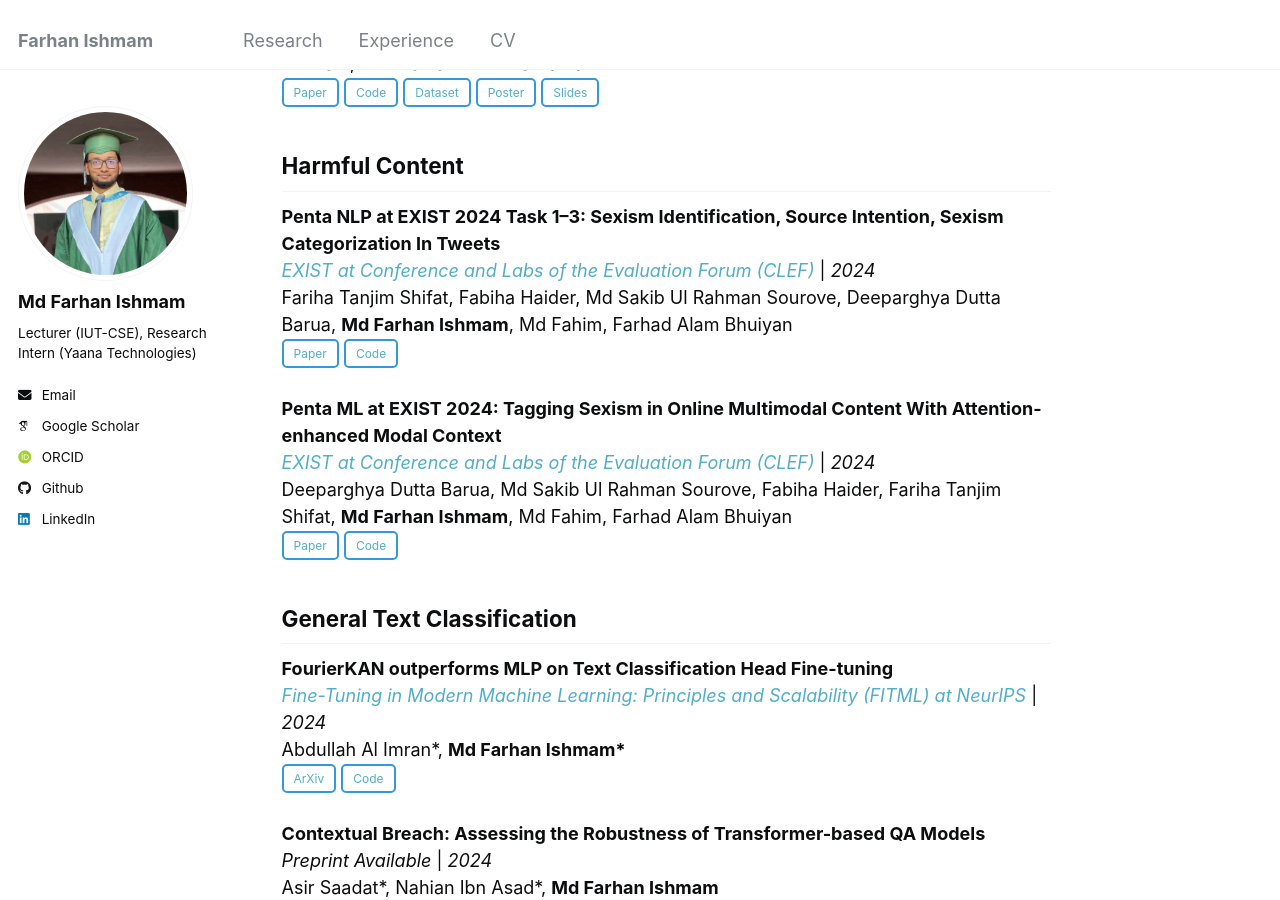
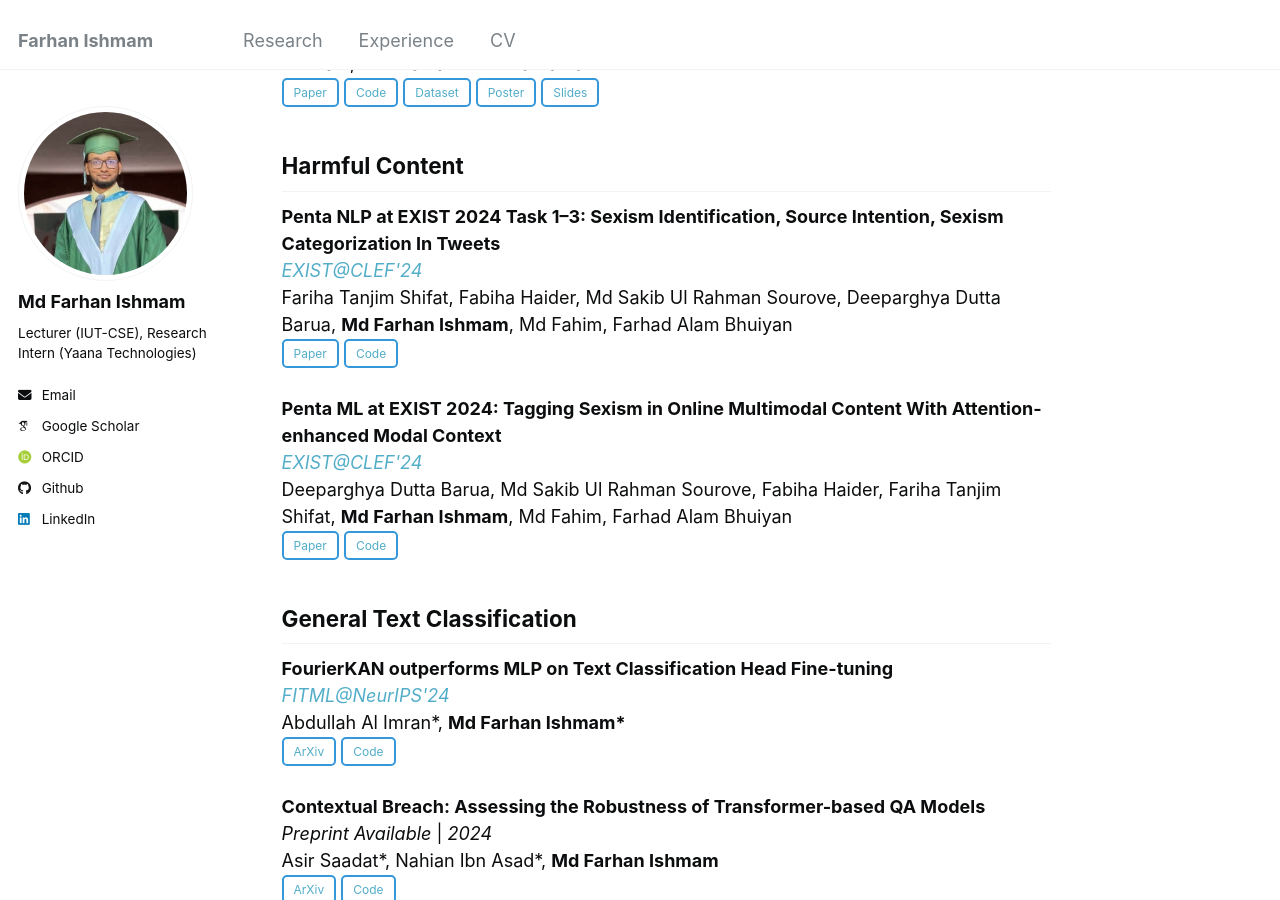
Before and after one commit to farhanishmam/farhanishmam.github.io, a Jekyll site: the page built from _pages/publications.html, in a window 1280 px wide and 900 px high, scrolled down 1187 px. Built offline with Jekyll 4.4.1, drawn with Linux system fonts in a browser that asks for light colours; some web fonts are replaced.

Commit message:
Update publications.html

```diff
--- a/_pages/publications.html
+++ b/_pages/publications.html
@@ -39,7 +39,7 @@ The full list of articles is available on my <a href="https://scholar.google.com
     <em><a href="https://wacv2025.thecvf.com/">WACV'25</a></em><br>
     <strong>Md Farhan Ishmam*</strong>, Ishmam Tashdeed*, Talukder Asir Saadat*, Md Hamjajul Ashmafee, Abu Raihan Mostofa Kamal, Md Azam Hossain<br>
     <button class="transparent-button" onclick="window.location.href='https://openaccess.thecvf.com/content/WACV2025/papers/Ishmam_Visual_Robustness_Benchmark_for_Visual_Question_Answering_VQA_WACV_2025_paper.pdf'"><a href="https://openaccess.thecvf.com/content/WACV2025/papers/Ishmam_Visual_Robustness_Benchmark_for_Visual_Question_Answering_VQA_WACV_2025_paper.pdf">Paper</a></button>
-    <button class="transparent-button" onclick="window.location.href='https://openaccess.thecvf.com/content/WACV2025/supplemental/Ishmam_Visual_Robustness_Benchmark_WACV_2025_supplemental.pdf'"><a href="https://openaccess.thecvf.com/content/WACV2025/supplemental/Ishmam_Visual_Robustness_Benchmark_WACV_2025_supplemental.pdf">Paper</a></button>
+    <button class="transparent-button" onclick="window.location.href='https://openaccess.thecvf.com/content/WACV2025/supplemental/Ishmam_Visual_Robustness_Benchmark_WACV_2025_supplemental.pdf'"><a href="https://openaccess.thecvf.com/content/WACV2025/supplemental/Ishmam_Visual_Robustness_Benchmark_WACV_2025_supplemental.pdf">Supp</a></button>
   <button class="transparent-button" onclick="window.location.href='https://github.com/ishmamt/VQA-Visual-Robustness-Benchmark'"><a href="https://github.com/ishmamt/VQA-Visual-Robustness-Benchmark">Code</a></button>
    <button class="transparent-button" onclick="window.location.href='https://drive.google.com/file/d/1uT4KG9YW7o_VTsYtsaVcf4iAVyktl1e0/view'"><a href="https://drive.google.com/file/d/1uT4KG9YW7o_VTsYtsaVcf4iAVyktl1e0/view">Poster</a></button>
   <button class="transparent-button" onclick="window.location.href='https://drive.google.com/file/d/17uBXQkbWralJ1le3nU0p1HUJ-nSjRrYf/view'"><a href="https://drive.google.com/file/d/17uBXQkbWralJ1le3nU0p1HUJ-nSjRrYf/view">Slides</a></button>
@@ -78,7 +78,7 @@ The full list of articles is available on my <a href="https://scholar.google.com
 <br>
   <div class="section-item">
     <strong>BanTH: A Multi-label Hate Speech Detection Dataset for Transliterated Bangla</strong><br>
-    <em>NAACL'25 Findings</em><br>
+    <em><a href="https://2025.naacl.org/">NAACL'25 Findings</a></em><br>
     Fabiha Haider*, Fariha Tanjim Shifat*, <strong>Md Farhan Ishmam*</strong>, Deeparghya Dutta Barua, Md Sakib Ul Rahman Sourove, Md Fahim, Farhad Alam Bhuiyan<br>
     <button class="transparent-button" onclick="window.location.href='https://arxiv.org/abs/2410.13281'"><a href="https://arxiv.org/abs/2410.13281">ArVix</a></button>
     <button class="transparent-button" onclick="window.location.href='https://github.com/farhanishmam/BanTH'"><a href="https://github.com/farhanishmam/BanTH">Code</a></button>
@@ -86,7 +86,7 @@ The full list of articles is available on my <a href="https://scholar.google.com
 <br>
 <div class="section-item">
     <strong>BnSentMix: A Diverse Bengali-English Code-Mixed Dataset for Sentiment Analysis</strong><br>
-    <em>LoResLM@COLING'25</em><br>
+    <em><a href="https://loreslm.github.io/">LoResLM@COLING'25</a></em><br>
     Sadia Alam, <strong>Md Farhan Ishmam</strong>, Navid Hasin Alvee, Md Shahnewaz Siddique, Md Azam Hossain, Abu Raihan Mostofa Kamal<br>
     <button class="transparent-button" onclick="window.location.href='https://aclanthology.org/2025.loreslm-1.4.pdf'"><a href="https://aclanthology.org/2025.loreslm-1.4.pdf">Paper</a></button>
     <button class="transparent-button" onclick="window.location.href='https://github.com/Nishita2000/BnSentMix'"><a href="https://github.com/Nishita2000/BnSentMix">Code</a></button>
@@ -98,7 +98,7 @@ The full list of articles is available on my <a href="https://scholar.google.com
 <h2 class="section-title">Harmful Content</h2>
 <div class="section-item">
     <strong>Penta NLP at EXIST 2024 Task 1–3: Sexism Identification, Source Intention, Sexism Categorization In Tweets</strong><br>
-    <em><a href="http://nlp.uned.es/exist2024/">EXIST at Conference and Labs of the Evaluation Forum (CLEF)</a></em> | <em>2024</em><br>
+    <em><a href="http://nlp.uned.es/exist2024/">EXIST@CLEF'24</a></em><br>
     Fariha Tanjim Shifat, Fabiha Haider, Md Sakib Ul Rahman Sourove, Deeparghya Dutta Barua, <strong>Md Farhan Ishmam</strong>, Md Fahim, Farhad Alam Bhuiyan<br>
     <button class="transparent-button" onclick="window.location.href='https://ceur-ws.org/Vol-3740/paper-114.pdf'"><a href="https://ceur-ws.org/Vol-3740/paper-114.pdf">Paper</a></button>
     <button class="transparent-button" onclick="window.location.href='https://github.com/farhanishmam/Penta-Exist-2024'"><a href="https://github.com/farhanishmam/Penta-Exist-2024">Code</a></button>
@@ -106,7 +106,7 @@ The full list of articles is available on my <a href="https://scholar.google.com
 <br>
 <div class="section-item">
     <strong>Penta ML at EXIST 2024: Tagging Sexism in Online Multimodal Content With Attention-enhanced Modal Context</strong><br>
-    <em><a href="http://nlp.uned.es/exist2024/">EXIST at Conference and Labs of the Evaluation Forum (CLEF)</a></em> | <em>2024</em><br>
+    <em><a href="http://nlp.uned.es/exist2024/">EXIST@CLEF'24</a></em><br>
     Deeparghya Dutta Barua, Md Sakib Ul Rahman Sourove, Fabiha Haider, Fariha Tanjim Shifat, <strong>Md Farhan Ishmam</strong>, Md Fahim, Farhad Alam Bhuiyan<br>
     <button class="transparent-button" onclick="window.location.href='https://ceur-ws.org/Vol-3740/paper-90.pdf'"><a href="https://ceur-ws.org/Vol-3740/paper-90.pdf">Paper</a></button>
     <button class="transparent-button" onclick="window.location.href='https://github.com/farhanishmam/Penta-Exist-2024'"><a href="https://github.com/farhanishmam/Penta-Exist-2024">Code</a></button>
@@ -115,8 +115,7 @@ The full list of articles is available on my <a href="https://scholar.google.com
 <h2 class="section-title">General Text Classification</h2>
 <div class="section-item">
     <strong>FourierKAN outperforms MLP on Text Classification Head Fine-tuning</strong><br>
-    <em><a href=" https://sites.google.com/view/neurips2024-ftw/home">Fine-Tuning in Modern Machine Learning: Principles and Scalability (FITML) at NeurIPS</a></em>
-     </em> | <em>2024</em><br>
+    <em><a href=" https://sites.google.com/view/neurips2024-ftw/home">FITML@NeurIPS'24</a></em><br>
     Abdullah Al Imran*, <strong>Md Farhan Ishmam*</strong><br>
     <button class="transparent-button" onclick="window.location.href='https://arxiv.org/abs/2408.08803'"><a href="https://arxiv.org/abs/2408.08803">ArXiv</a></button>
     <button class="transparent-button" onclick="window.location.href='https://github.com/abdalimran/FR-KAN-Text-Classification'"><a href="https://github.com/abdalimran/FR-KAN-Text-Classification">Code</a></button>
```
